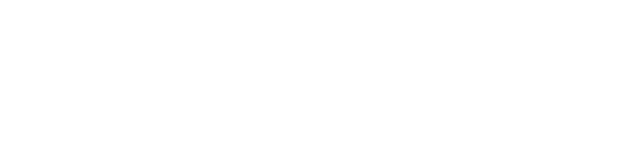
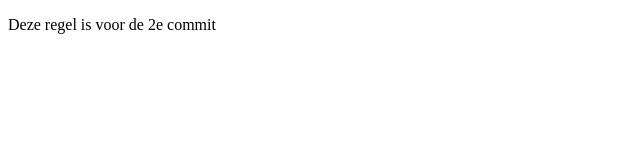
Before and after one commit to nickdewolde/Opdracht-22-Software, a plain HTML site: page index.html in a window 1280 px wide. Shown: the whole page, without its empty margins (0-640 px from the left). Drawn offline with Linux system fonts and the light colour scheme.

Commit message:
Heb regel 8 toegevoegd

```diff
--- a/index.html
+++ b/index.html
@@ -5,6 +5,6 @@
     <title></title>
   </head>
   <body>
-
+    <p>Deze regel is voor de 2e commit</p>
   </body>
 </html>
```
